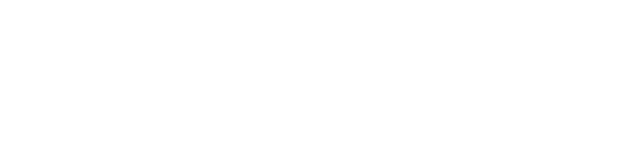
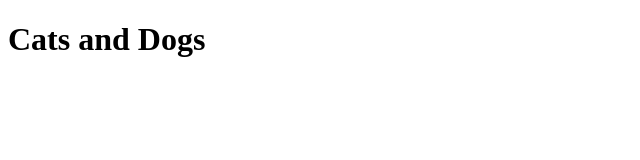
Before and after one commit to ErwanMocquet/cat, a plain HTML site: page index.html in a window 1280 px wide. Shown: the whole page, without its empty margins (0-640 px from the left). Drawn offline with Linux system fonts and the light colour scheme.

Commit message:
Update index.html

```diff
--- a/index.html
+++ b/index.html
@@ -8,6 +8,7 @@
     <link rel="manifest" href="manifest.json">
 </head>
 <body>
+    <h1>Cats and Dogs</h1>
     <script>
         // Asking the browser if it's support serviceWorker //
         if('serviceWorker' in navigator) {
```
